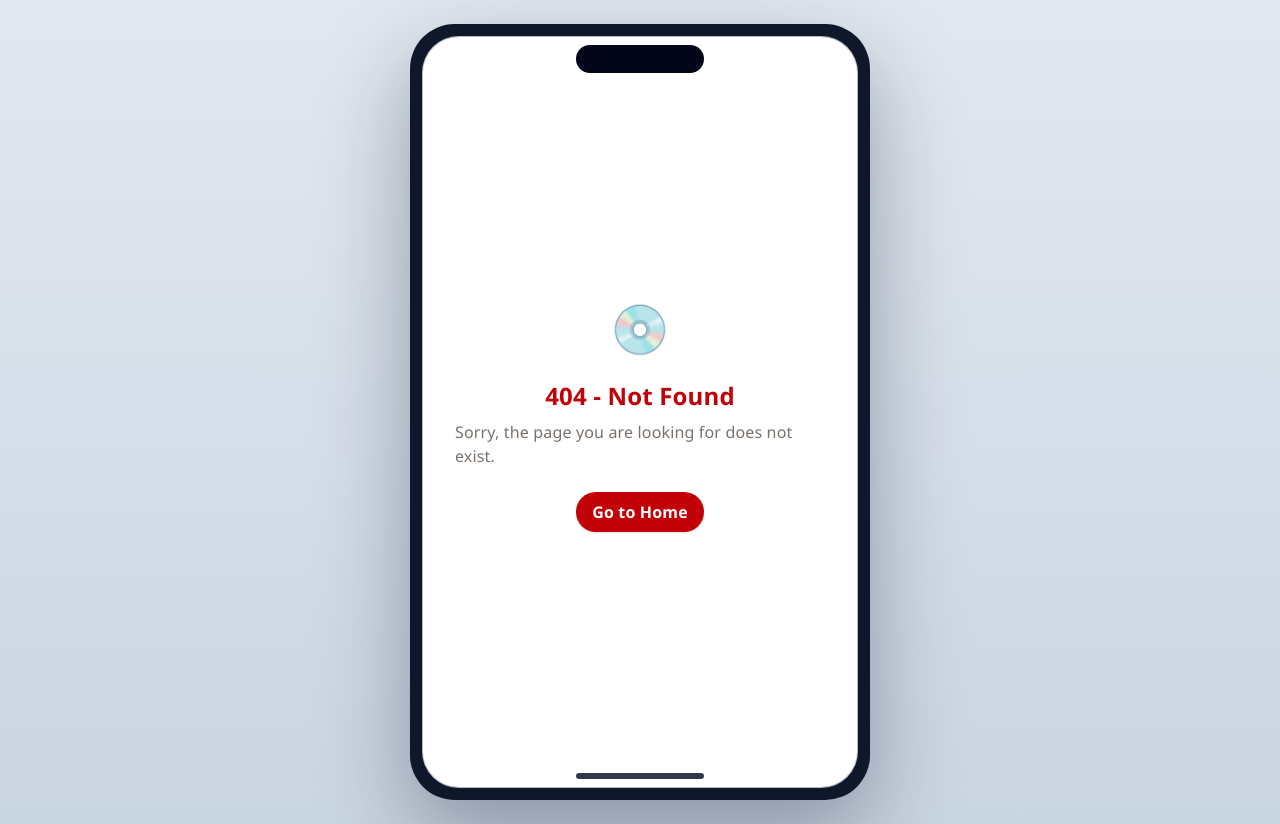
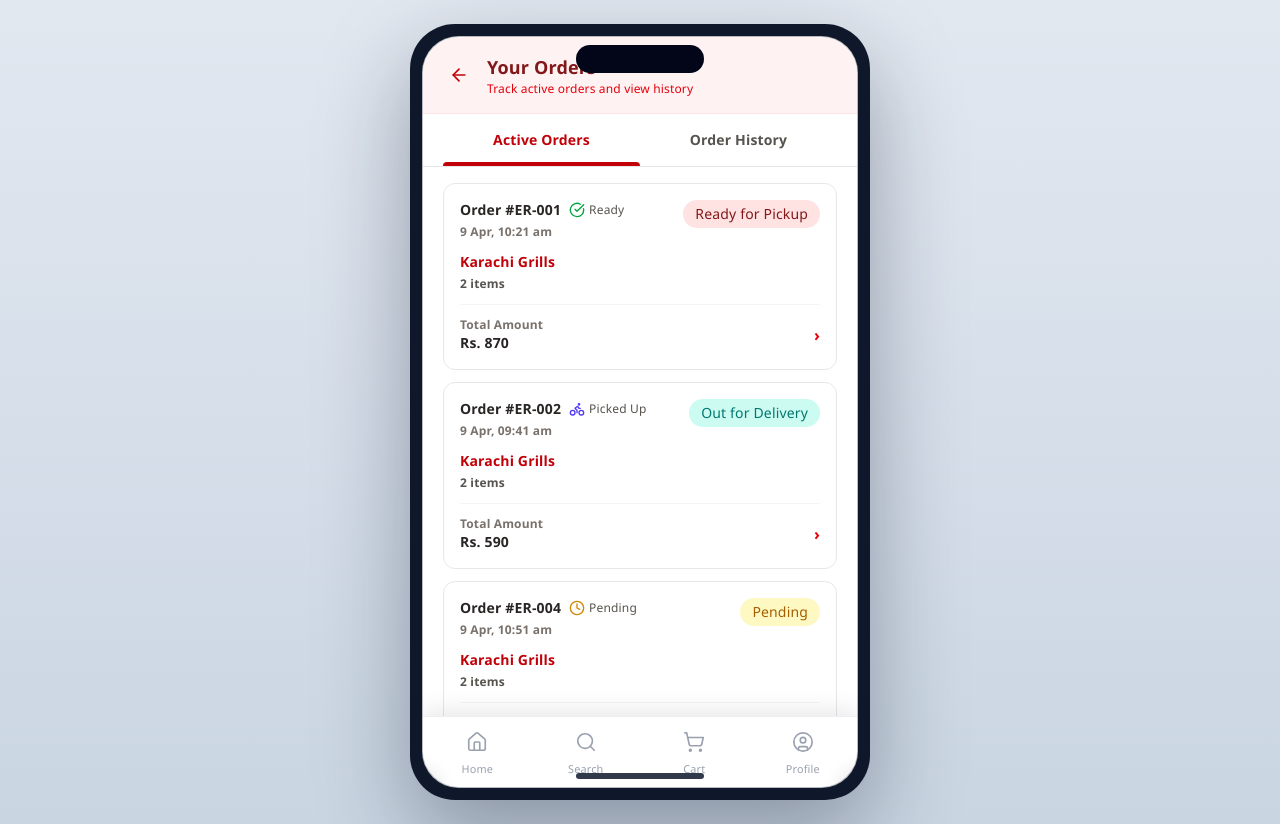
Before and after one commit to Sharjeel-sh/p2pnewworkflow, a React (Vite) app: page /buyer/orders in a window 1280 px wide. Before the commit this address had no page. Built offline with nearby package versions, Linux system fonts and the light colour scheme.

Commit message:
add new screen

```diff
--- /dev/null
+++ b/src/app/components/buyer/ActiveOrders.tsx
@@ -0,0 +1,183 @@
+import React, { useState, useEffect } from 'react';
+import { useNavigate, useLocation } from 'react-router';
+import { ArrowLeft, MapPin, Clock, CheckCircle, Bike, ChefHat } from 'lucide-react';
+import { MobileLayout } from '../shared/MobileLayout';
+import { StatusBadge } from '../shared/StatusBadge';
+import { useApp } from '../../context/AppContext';
+import { BuyerBottomNav } from './BuyerBottomNav';
+
+export function ActiveOrders() {
+  const { orders, organizations } = useApp();
+  const navigate = useNavigate();
+  const location = useLocation();
+  const historyOnly = location.state?.historyOnly === true;
+  const [activeTab, setActiveTab] = useState<'active' | 'history'>(historyOnly ? 'history' : 'active');
+
+  const activeOrdersList = orders.filter(o => o.buyerName && o.status !== 'delivered');
+  const orderHistory = orders.filter(o => o.buyerName && o.status === 'delivered');
+
+  // If there are 2 or more active orders, redirect to active orders tab automatically (unless in historyOnly mode)
+  React.useEffect(() => {
+    if (!historyOnly && activeOrdersList.length >= 2) {
+      setActiveTab('active');
+    }
+  }, [activeOrdersList.length, historyOnly]);
+
+  const formatDate = (iso: string) => {
+    return new Date(iso).toLocaleString('en-PK', {
+      day: 'numeric',
+      month: 'short',
+      hour: '2-digit',
+      minute: '2-digit'
+    });
+  };
+
+  const getStatusIcon = (status: string) => {
+    switch(status) {
+      case 'pending':
+        return <Clock size={16} className="text-yellow-600" />;
+      case 'accepted':
+        return <CheckCircle size={16} className="text-blue-600" />;
+      case 'preparing':
+        return <ChefHat size={16} className="text-orange-600" />;
+      case 'ready':
+        return <CheckCircle size={16} className="text-green-600" />;
+      case 'picked_up':
+        return <Bike size={16} className="text-indigo-600" />;
+      case 'delivered':
+        return <CheckCircle size={16} className="text-green-600" />;
+      default:
+        return <Clock size={16} className="text-gray-600" />;
+    }
+  };
+
+  const displayOrders = activeTab === 'active' ? activeOrdersList : orderHistory;
+
+  return (
+    <MobileLayout>
+      {/* Top Bar */}
+      <div className="bg-red-50 px-5 py-4 border-b border-red-100 flex items-center gap-3">
+        <button
+          onClick={() => navigate(historyOnly ? '/buyer/profile' : '/buyer')}
+          className="text-red-700 hover:bg-red-100 p-1.5 rounded-full transition"
+        >
+          <ArrowLeft size={20} />
+        </button>
+        <div>
+          <h1 className="text-red-900 font-bold text-lg">{historyOnly ? 'Order History' : 'Your Orders'}</h1>
+          <p className="text-red-600 text-xs">{historyOnly ? 'View your completed orders' : 'Track active orders and view history'}</p>
+        </div>
+      </div>
+
+      {/* Tab Navigation */}
+      {!historyOnly && (
+        <div className="bg-white border-b border-gray-200 sticky top-0 z-10">
+          <div className="flex items-center px-5">
+            <button
+              onClick={() => setActiveTab('active')}
+              className={`flex-1 py-4 px-3 text-sm font-semibold transition-all relative ${
+                activeTab === 'active'
+                  ? 'text-red-700'
+                  : 'text-stone-600 hover:text-stone-800'
+              }`}
+            >
+              Active Orders
+              {activeTab === 'active' && (
+                <div className="absolute bottom-0 left-0 right-0 h-1 bg-red-700 rounded-t-full" />
+              )}
+            </button>
+            <button
+              onClick={() => setActiveTab('history')}
+              className={`flex-1 py-4 px-3 text-sm font-semibold transition-all relative ${
+                activeTab === 'history'
+                  ? 'text-red-700'
+                  : 'text-stone-600 hover:text-stone-800'
+              }`}
+            >
+              Order History
+              {activeTab === 'history' && (
+                <div className="absolute bottom-0 left-0 right-0 h-1 bg-red-700 rounded-t-full" />
+              )}
+            </button>
+          </div>
+        </div>
+      )}
+
+      {/* Orders List */}
+      <div className="flex-1 overflow-y-auto">
+        <div className="px-5 py-4">
+          {displayOrders.length === 0 ? (
+            <div className="flex flex-col items-center justify-center py-12">
+              <div className="w-12 h-12 rounded-full bg-gray-100 flex items-center justify-center mb-3">
+                <MapPin size={24} className="text-gray-400" />
+              </div>
+              <p className="text-stone-600 font-semibold">
+                {activeTab === 'active' ? 'No active orders' : 'No order history'}
+              </p>
+              <p className="text-stone-400 text-sm mt-1 text-center">
+                {activeTab === 'active'
+                  ? 'Start ordering to see your active orders here'
+                  : 'Your completed orders will appear here'}
+              </p>
+            </div>
+          ) : (
+            <div className="space-y-3">
+              {displayOrders.map((order) => {
+                const org = organizations.find(o => o.id === order.orgId);
+                return (
+                  <button
+                    key={order.id}
+                    onClick={() => navigate(`/buyer/order/${order.id}`)}
+                    className="w-full bg-white border border-gray-200 rounded-xl p-4 hover:shadow-md transition-all text-left"
+                  >
+                    {/* Header */}
+                    <div className="flex items-start justify-between mb-3">
+                      <div className="flex-1">
+                        <div className="flex items-center gap-2 mb-1">
+                          <p className="text-stone-800 font-semibold text-sm">
+                            Order #{order.id.slice(-6).toUpperCase()}
+                          </p>
+                          <div className="flex items-center gap-1">
+                            {getStatusIcon(order.status)}
+                            <span className="text-xs font-medium text-stone-600 capitalize">
+                              {order.status.replace('_', ' ')}
+                            </span>
+                          </div>
+                        </div>
+                        <p className="text-xs text-stone-500">{formatDate(order.createdAt)}</p>
+                      </div>
+                      <StatusBadge status={order.status} />
+                    </div>
+
+                    {/* Restaurant & Items */}
+                    <div className="mb-3 pb-3 border-b border-gray-100">
+                      {org && (
+                        <p className="text-sm font-semibold text-red-700 mb-1">{org.orgName}</p>
+                      )}
+                      <p className="text-xs text-stone-600">
+                        {order.items.length} item{order.items.length !== 1 ? 's' : ''}
+                      </p>
+                    </div>
+
+                    {/* Footer */}
+                    <div className="flex items-center justify-between">
+                      <div>
+                        <p className="text-xs text-stone-500">Total Amount</p>
+                        <p className="text-sm font-semibold text-stone-800">
+                          Rs. {order.total}
+                        </p>
+                      </div>
+                      <div className="text-red-600 font-semibold">›</div>
+                    </div>
+                  </button>
+                );
+              })}
+            </div>
+          )}
+        </div>
+      </div>
+
+      <BuyerBottomNav />
+    </MobileLayout>
+  );
+}
--- a/src/app/components/buyer/BuyerHome.tsx
+++ b/src/app/components/buyer/BuyerHome.tsx
@@ -101,7 +101,7 @@ export function BuyerHome() {
         {activeOrders.length > 0 && (
           <div className="mx-5 mt-4">
             <button
-              onClick={() => navigate(`/buyer/order/${activeOrders[0].id}`)}
+              onClick={() => navigate(`/buyer/orders`)}
               className="w-full bg-red-50 border border-red-200 rounded-2xl p-3.5 flex items-center gap-3"
             >
               <div className="w-8 h-8 bg-red-700 rounded-full flex items-center justify-center flex-shrink-0 animate-pulse">
@@ -112,7 +112,10 @@ export function BuyerHome() {
                   You have an active order!
                 </p>
                 <p className="text-red-700" style={{ fontSize: '0.75rem' }}>
-                  Tap to track order #{activeOrders[0].id.slice(-6).toUpperCase()}
+                  {activeOrders.length > 1
+                    ? `${activeOrders.length} active orders`
+                    : `Tap to track order #${activeOrders[0].id.slice(-6).toUpperCase()}`
+                  }
                 </p>
               </div>
               <div className="text-red-600">›</div>
--- a/src/app/components/buyer/BuyerProfile.tsx
+++ b/src/app/components/buyer/BuyerProfile.tsx
@@ -38,7 +38,7 @@ export function BuyerProfile() {
         <div className="space-y-3">
           {[
             { icon: User,     label: 'Edit my profile information', action: () => navigate('/buyer/profile/edit') },
-            { icon: FileText, label: 'Order history',              action: () => navigate('/buyer/orders') },
+            { icon: FileText, label: 'Order history',              action: () => navigate('/buyer/orders', { state: { historyOnly: true } }) },
             { icon: FileText, label: 'Terms & Conditions',         action: () => navigate('/terms') },
             { icon: Bell,     label: 'Help & Support',             action: () => navigate('/help') },
             { icon: Settings, label: 'App Settings',               action: () => navigate('/settings') },
--- a/src/app/routes.tsx
+++ b/src/app/routes.tsx
@@ -17,6 +17,7 @@ import { BuyerFavorites } from './components/buyer/BuyerFavorites';
 import { BuyerHome } from './components/buyer/BuyerHome';
 import { BuyerSearch } from './components/buyer/BuyerSearch';
 import { BuyerProfile } from './components/buyer/BuyerProfile';
+import { ActiveOrders } from './components/buyer/ActiveOrders';
 import { RestaurantDetail } from './components/buyer/RestaurantDetail';
 import { DishDetail } from './components/buyer/DishDetail';
 import { CartScreen } from './components/buyer/CartScreen';
@@ -70,6 +71,7 @@ export const router = createBrowserRouter([
       { path: 'rider/login', element: <RiderLoginScreen /> },
       { path: 'kitchen/manager/login', element: <BranchManagerLoginScreen /> },
       { path: 'buyer', element: <BuyerHome /> },
+      { path: 'buyer/orders', element: <ActiveOrders /> },
       { path: 'buyer/favorites', element: <BuyerFavorites /> },
       { path: 'buyer/search', element: <BuyerSearch /> },
       { path: 'buyer/profile', element: <BuyerProfile /> },
```
